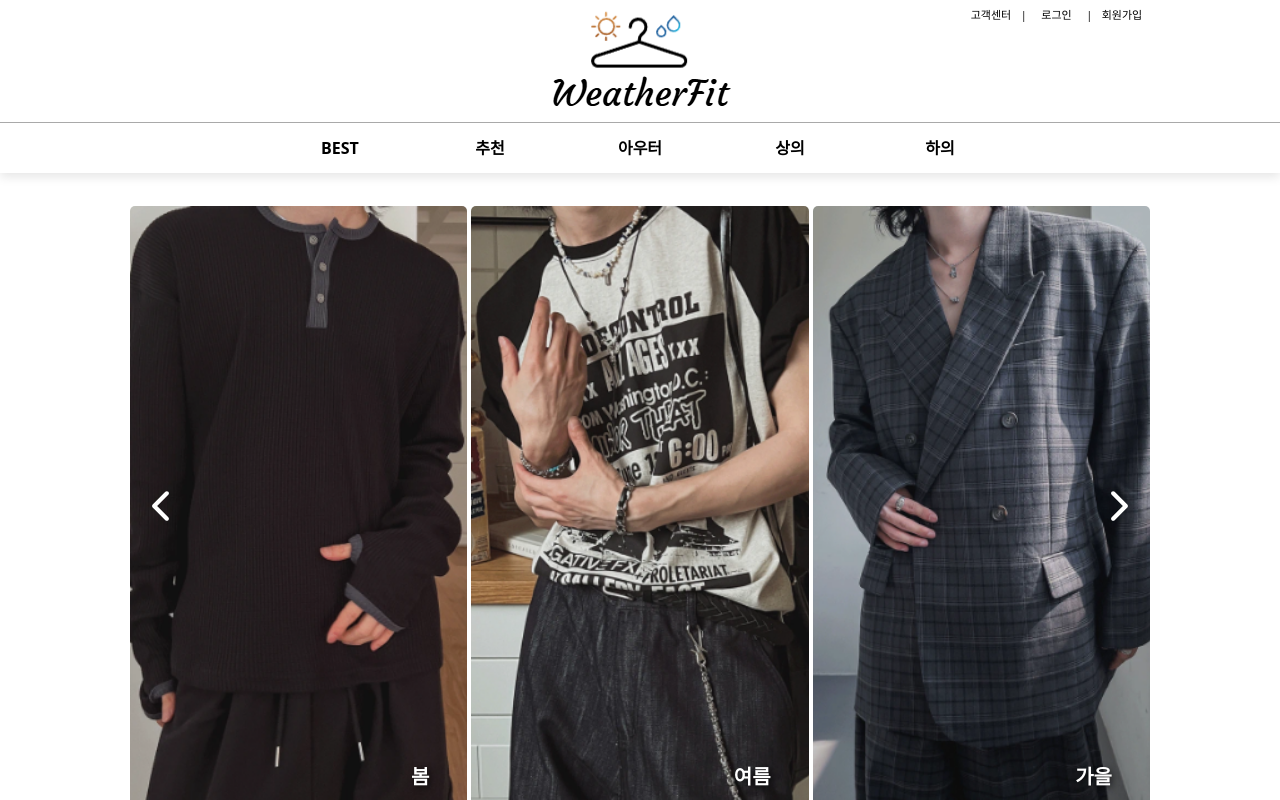
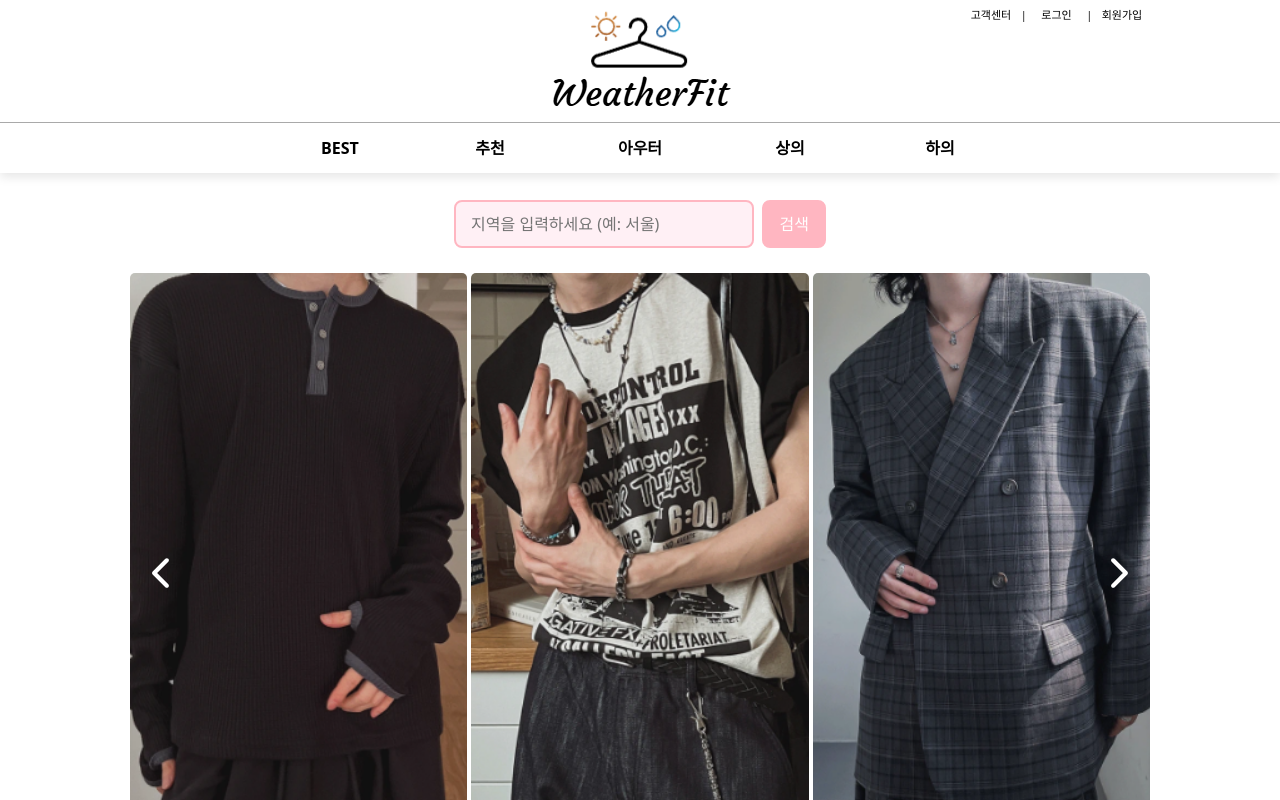
Before and after one commit to songyh00/WeatherFit, a React (Vite) app in the folder WeatherFitFrontend/: page / in a window 1280 px wide. Shown: the top 800 px of the page. Built offline with nearby package versions, Linux system fonts and the light colour scheme.

Commit message:
고객센터 누를때 menuActive없ì없애고 검색창 제작완료, props전달방식 바꿈

```diff
--- a/WeatherFitFrontend/src/App.jsx
+++ b/WeatherFitFrontend/src/App.jsx
@@ -14,6 +14,8 @@ import CustomerServiceCenter from "./pages/CustomerServiceCenter.jsx";
 import { HeaderBackground } from "./layout/header.style.js";
 import Footer from "./layout/Footer.jsx";
 import ForgotIdOrPassword from "./pages/ForgotIdOrPassword.jsx";
+import LocationSearch from "./components/LocationSearch.jsx";
+import {HeaderSpacer} from "./layout/mainPage.style.js";
 
 function Layout() {
     // 로그인 페이지면 헤더와 푸터를 안보이게 하기 위한 코드
@@ -23,6 +25,10 @@ function Layout() {
     return (
         <>
             {!hideHeaderFooter && <Header />}
+
+            <HeaderSpacer />
+
+            {(!hideHeaderFooter && location.pathname !== "/CustomerServiceCenter") && <LocationSearch />}
 
             <Routes>
                 <Route path="/" element={<MainPage />} />
--- /dev/null
+++ b/WeatherFitFrontend/src/components/LocationSearch.jsx
@@ -0,0 +1,14 @@
+import React from "react";
+import {SearchButton, SearchContainer, SearchInput} from "../layout/LocationSearch.style.js"
+
+let LocationSearch = () => {
+
+    return(
+        <SearchContainer>
+            <SearchInput placeholder="지역을 입력하세요 (예: 서울)" />&nbsp;&nbsp;
+            <SearchButton>검색</SearchButton>
+        </SearchContainer>
+    );
+}
+
+export default LocationSearch;
--- a/WeatherFitFrontend/src/layout/Best.style.js
+++ b/WeatherFitFrontend/src/layout/Best.style.js
@@ -13,7 +13,7 @@ export const MainContents = styled.div`
     justify-content: center;
     max-width: 1400px;
     margin: 0 auto;
-    padding: 200px 20px;
+    padding: 0 20px;
 `;
 
 
--- a/WeatherFitFrontend/src/layout/Header.jsx
+++ b/WeatherFitFrontend/src/layout/Header.jsx
@@ -98,7 +98,7 @@ const Header = () => {
                                 </>
                             ) : (
                                 <>
-                                    <UserActionsLink to="/CustomerServiceCenter">고객센터</UserActionsLink>|
+                                    <UserActionsLink onClick={onClickLogo} to="/CustomerServiceCenter">고객센터</UserActionsLink>|
                                     <UserActionsLink to="/Login">로그인</UserActionsLink>|
                                     <UserActionsLink to="/JoinTheMembership">회원가입</UserActionsLink>
                                 </>
--- a/WeatherFitFrontend/src/layout/JoinTheMembership.style.js
+++ b/WeatherFitFrontend/src/layout/JoinTheMembership.style.js
@@ -1,10 +1,14 @@
 import styled from 'styled-components';
 import React from 'react';
 import { Link } from 'react-router-dom';
+import {getSeason, theme} from "../components/theme.js";
+
+const season = getSeason();
+const currentTheme = theme[season];
 
 export const RegisterWrapper = styled.form`
     width: 500px;
-    margin: 100px auto 0 auto;
+    margin: 0 auto;
     text-align: center;
 `;
 
@@ -12,19 +16,19 @@ export const DuplicateTestBtn = styled.button`
     width: 64px;
     margin: 10px 0 0 10px;
     font-size: 12px;
-    border: 2px solid ${(props) => props.$borderColor};
-    background-color: ${(props) => props.$borderColor};
-    color: ${(props) => props.$textColor || "#fff"};
+    border: 2px solid ${currentTheme.borderColor};
+    background-color: ${currentTheme.borderColor};
+    color: white;
     border-radius: 8px;
     cursor: pointer;
     transition: 0.3s ease-in-out;
 
     &:hover {
-        background-color: ${(props) => props.$hoverBgColor || props.$bgColor};
+        background-color: ${currentTheme.focusColor};
     }
 
     &:focus {
-        border-color: ${(props) => props.$focusColor};
+        border-color: ${currentTheme.focusColor};
         outline: none;
         box-shadow: 0 0 8px rgba(74, 144, 226, 0.3);
     }
--- /dev/null
+++ b/WeatherFitFrontend/src/layout/LocationSearch.style.js
@@ -0,0 +1,48 @@
+import styled from 'styled-components';
+import React from 'react';
+import {Link} from "react-router-dom";
+import {getSeason, theme} from "../components/theme.js";
+
+const season = getSeason();
+const currentTheme = theme[season];
+
+export const SearchContainer = styled.div`
+    display: flex;
+    justify-content: center;
+    margin: 20px 0 25px 0;
+`;
+
+export const SearchInput = styled.input`
+    padding: 10px 15px;
+    width: 300px;
+    border: 2px solid ${currentTheme.borderColor};
+    background-color: ${currentTheme.bgColor};
+    outline: none;
+    border-radius: 8px;
+    font-size: 16px;
+
+    &:focus {
+        border-color: ${currentTheme.focusColor};
+    }
+`;
+
+export const SearchButton = styled.button`
+    padding: 10px 15px;
+    border: 2px solid ${currentTheme.borderColor};
+    background-color: ${currentTheme.borderColor};
+    color: white;
+    border-radius: 8px;
+    font-size: 16px;
+    cursor: pointer;
+
+
+    &:hover {
+        background-color: ${currentTheme.focusColor};
+    }
+
+    &:focus {
+        border-color: ${currentTheme.focusColor};
+        outline: none;
+        box-shadow: 0 0 8px rgba(74, 144, 226, 0.3);
+    }
+`;
--- a/WeatherFitFrontend/src/layout/login.style.js
+++ b/WeatherFitFrontend/src/layout/login.style.js
@@ -1,8 +1,11 @@
 import styled from 'styled-components';
-import { Link } from 'react-router-dom';
+import {getSeason, theme} from "../components/theme.js";
+import {Link} from "react-router-dom";
 
+const season = getSeason();
+const currentTheme = theme[season];
 export const LoginWrapper = styled.form`
-    margin: 100px auto;
+    margin: 0 auto;
     width: 500px;
     text-align: center;
 `;
@@ -13,20 +16,18 @@ export const LoginSection = styled.div`
     border: 1px solid #ddd;
 `;
 
-export const LoginInput = styled.input.withConfig({
-    shouldForwardProp: (prop) => !['$borderColor', '$bgColor', '$focusColor'].includes(prop),
-})`
+export const LoginInput = styled.input`
     width: 464px;
     padding: 12px 15px;
     margin: 10px 0 0 0;
     font-size: 16px;
-    border: 2px solid ${(props) => props.$borderColor};
-    background-color: ${(props) => props.$bgColor};
+    border: 2px solid ${currentTheme.borderColor};
+    background-color: ${currentTheme.bgColor};
     border-radius: 8px;
     transition: 0.3s ease-in-out;
 
     &:focus {
-        border-color: ${(props) => props.$focusColor};
+        border-color: ${currentTheme.focusColor};
         outline: none;
         box-shadow: 0 0 8px rgba(74, 144, 226, 0.3);
     }
@@ -37,26 +38,24 @@ export const LoginInput = styled.input.withConfig({
     }
 `;
 
-export const LoginButton = styled.button.withConfig({
-    shouldForwardProp: (prop) => !['$borderColor', '$hoverBgColor', '$focusColor', '$textColor', '$bgColor'].includes(prop),
-})`
+export const LoginButton = styled.button`
     width: 464px;
     padding: 12px 15px;
     margin: 13px 0 0 0;
     font-size: 16px;
-    border: 2px solid ${(props) => props.$borderColor};
-    background-color: ${(props) => props.$borderColor};
-    color: ${(props) => props.$textColor || "#fff"};
+    border: 2px solid ${currentTheme.borderColor};
+    background-color: ${currentTheme.borderColor};
+    color: white;
     border-radius: 8px;
     cursor: pointer;
     transition: 0.3s ease-in-out;
 
     &:hover {
-        background-color: ${(props) => props.$hoverBgColor || props.$bgColor};
+        background-color: ${currentTheme.focusColor};
     }
 
     &:focus {
-        border-color: ${(props) => props.$focusColor};
+        border-color: ${currentTheme.focusColor};
         outline: none;
         box-shadow: 0 0 8px rgba(74, 144, 226, 0.3);
     }
--- a/WeatherFitFrontend/src/layout/mainPage.style.js
+++ b/WeatherFitFrontend/src/layout/mainPage.style.js
@@ -3,9 +3,8 @@ import React from 'react';
 import {Link} from "react-router-dom";
 
 export const ContentsWrapper = styled.div`
-    padding: 176px 0 0 0;
     width: 80%;
-    margin: 30px auto 0 auto;
+    margin: 0 auto;
 `;
 
 export const Content = styled.div`
@@ -196,3 +195,7 @@ export const ServiceCard = styled(Link)`
         text-shadow: 1px 1px 3px rgba(0, 0, 0, 0.9);
     }
 `;
+
+export const HeaderSpacer = styled.div`
+    height: 180px;
+`;
--- a/WeatherFitFrontend/src/pages/CustomerServiceCenter.jsx
+++ b/WeatherFitFrontend/src/pages/CustomerServiceCenter.jsx
@@ -12,33 +12,8 @@ import {ContentsWrapper} from "../layout/mainPage.style.js";
 // import { useState } from 'react';
 
 const CustomerServiceCenter = () => {
-
-    // const [selectedOption, setSelectedOption] = useState('');
-    // const [Value1, setValue1] = useState('체크박스를 선택해주세요');
-    // const [Value2, setValue2] = useState('회원가입이 되시지 않으실 경우엔 아이디와 이메일의 중복검사를 제대로 실행해주세요. \n이메일은 asdf@asdf.com 형식으로 작성해주세요');
-    // const [Value3, setValue3] = useState('로그인이 되지않을시 하단의 전화번호로 연락주십시오');
-    // const [Value4, setValue4] = useState('저희 사이트는 \n3, 4, 5월은 봄, 6, 7, 8월은 여름, \n9, 10, 11월은 가을, 12 ,1 ,2를 겨울로 나누고 있습니다.');
-    //
-    //
-    // const handleSelectChange = (event) => {
-    //     setSelectedOption(event.target.value);
-    // };
-    //
     return (
-    //     <ContentsWrapper>
-    //         <Selected>
-    //             <select onChange={handleSelectChange}>
-    //                 <option value={Value1}>이곳을 클릭하여 선택하세요</option>
-    //                 <option value={Value2}>회원가입이 되지 않아요</option>
-    //                 <option value={Value3}>회원가입을 했는데 로그인이 되지 않아요</option>
-    //                 <option value={Value4}>지금 계절에 맞는 옷이 뜨지 않아요</option>
-    //             </select>
-    //         </Selected>
-    //
-    //         <ResultBox>{selectedOption ? selectedOption : '체크박스를 선택해주세요'}</ResultBox>
-    //
-    //     </ContentsWrapper>
-        <ContentsWrapper style={{margin: '80px auto'}}>
+        <ContentsWrapper style={{ width: '60%', margin: '50px auto' }}>
             <div className="accordion" id="accordionExample">
                 {/* 회원가입이 되지 않아요 (기본으로 열려 있음) */}
                 <div className="accordion-item">
--- a/WeatherFitFrontend/src/pages/MyPage.jsx
+++ b/WeatherFitFrontend/src/pages/MyPage.jsx
@@ -13,7 +13,7 @@ import { useState, useEffect } from 'react';
 
 
 const Wishlist = ({ items }) => (
-    <ContentsWrapper>
+    <>
         <Card>
             <Title>찜한 상품</Title>
             {items.length > 0 ? (
@@ -22,7 +22,7 @@ const Wishlist = ({ items }) => (
                 <p>찜한 상품이 없습니다.</p>
             )}
         </Card>
-    </ContentsWrapper>
+    </>
 );
 
 const ProfileEditor = () => {
@@ -37,7 +37,7 @@ const ProfileEditor = () => {
     };
 
     return (
-        <ContentsWrapper>
+        <>
             <Card>
                 <Title>내 정보 수정</Title>
                 <Input
@@ -85,7 +85,7 @@ const ProfileEditor = () => {
 
 
 
-        </ContentsWrapper>
+        </>
     );
 };
 
```
Also changed, not shown: WeatherFitFrontend/src/components/theme.js (line endings or trailing spaces).
